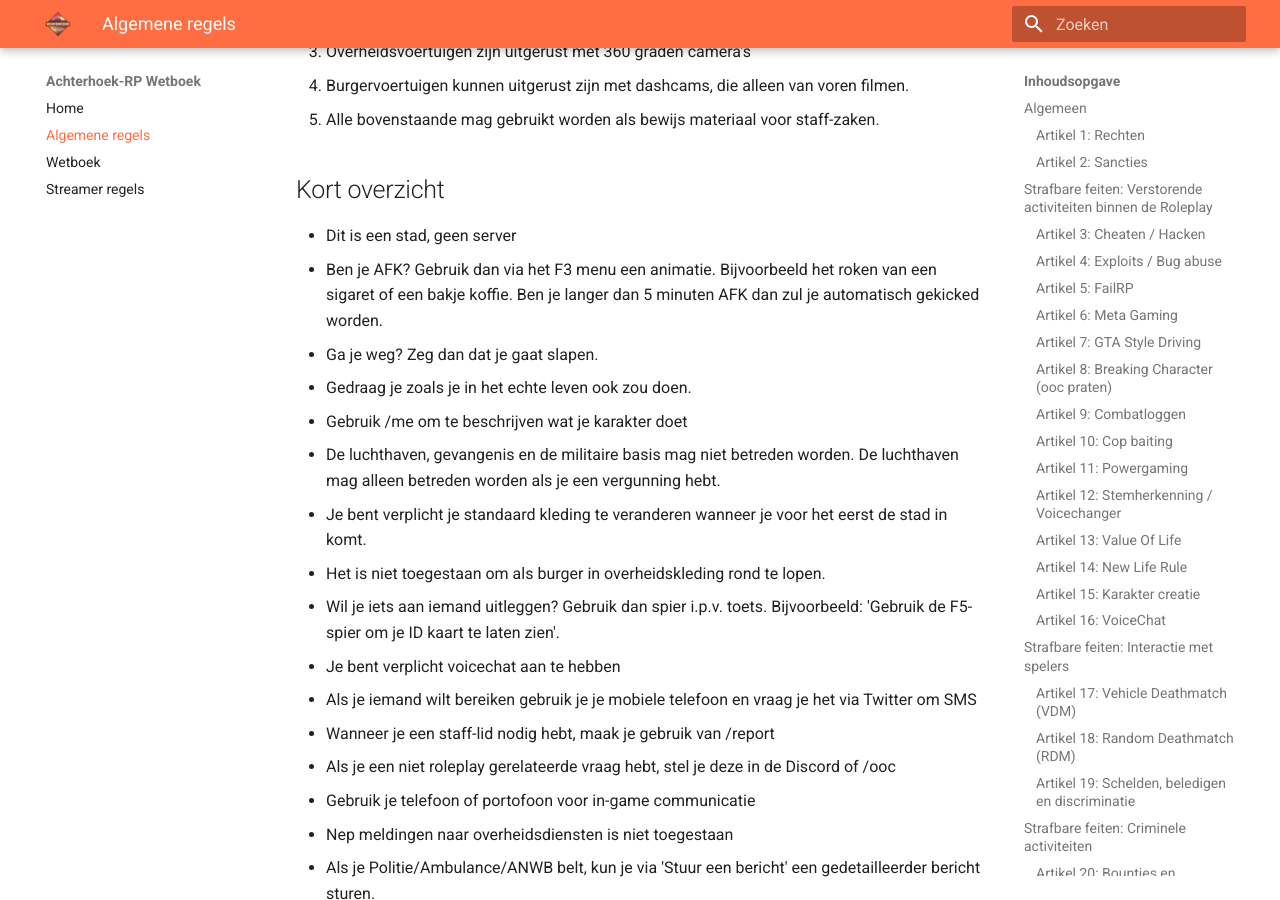
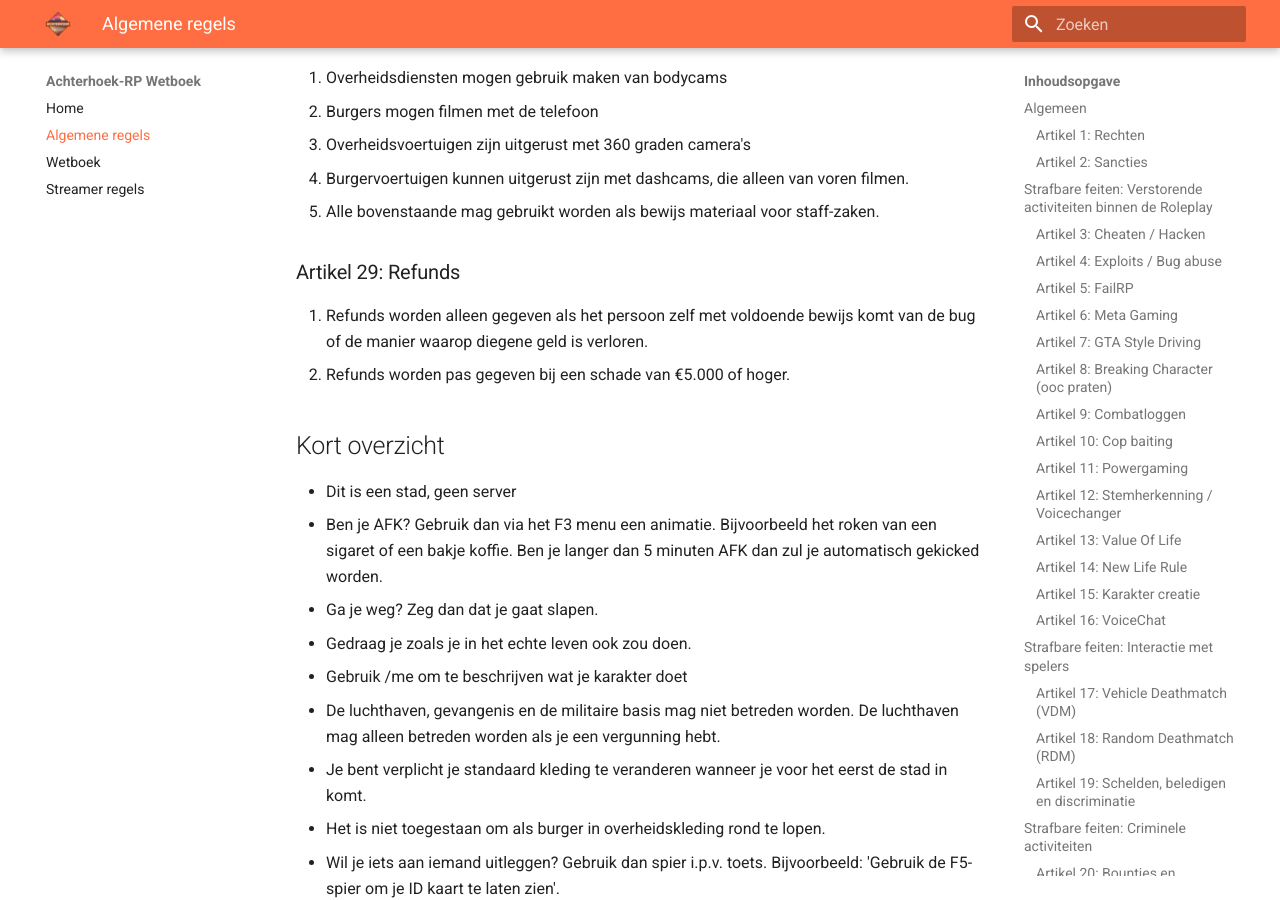
Before and after one commit to Jaccosf/ARP-Wetboek, an MkDocs documentation site: the page built from docs/algemeen.md, in a window 1280 px wide and 900 px high, scrolled down 8146 px. Built offline with MkDocs 1.6.1 and Material for MkDocs 9.7.7, drawn with Linux system fonts in a browser that asks for light colours; some of the changed text lies outside the part shown.

Commit message:
added new rules
- soundpad
- refunds
- powergaming

```diff
--- a/docs/algemeen.md
+++ b/docs/algemeen.md
@@ -82,7 +82,8 @@
 3. Voorbeelden hiervan zijn:
     - /me trekt de sleutels uit het contactslot
     - /me slaat de persoon knockout
-4. Powergaming zal dan ook flink bestraft worden met een sanctie uit artikel 2
+4. Als iemand vermoord is, dient die persoon dus ook aan de RP mee te werken en is er geen powergaming bij nodig.
+5. Powergaming zal dan ook flink bestraft worden met een sanctie uit artikel 2
 
 ### Artikel 12: Stemherkenning / Voicechanger
 1. Het gebruik van voicechangers is niet toegestaan.
@@ -121,6 +122,7 @@
 1. Het is verplicht voicechat aan te hebben
 2. Het is verplicht voicechat op push-to-talk te zetten. Dit betekent dat jij een knop in moet drukken om te praten.
 3. Earrapen of schreeuwen is niet toegestaan.
+4. Het gebruik van een soundpad is ook niet toegestaan.
 
 ## Strafbare feiten: Interactie met spelers
 ### Artikel 17: Vehicle Deathmatch (VDM)
@@ -208,6 +210,10 @@
 4. Burgervoertuigen kunnen uitgerust zijn met dashcams, die alleen van voren filmen.
 5. Alle bovenstaande mag gebruikt worden als bewijs materiaal voor staff-zaken.
 
+### Artikel 29: Refunds
+1. Refunds worden alleen gegeven als het persoon zelf met voldoende bewijs komt van de bug of de manier waarop diegene geld is verloren.
+2. Refunds worden pas gegeven bij een schade van €5.000 of hoger.
+
 ## Kort overzicht
 - Dit is een stad, geen server
 - Ben je AFK? Gebruik dan via het F3 menu een animatie. Bijvoorbeeld het roken van een sigaret of een bakje koffie. Ben je langer dan 5 minuten AFK dan zul je automatisch gekicked worden.
```
Also changed, not shown: docs/wetboek.md (+6 -6 lines).
